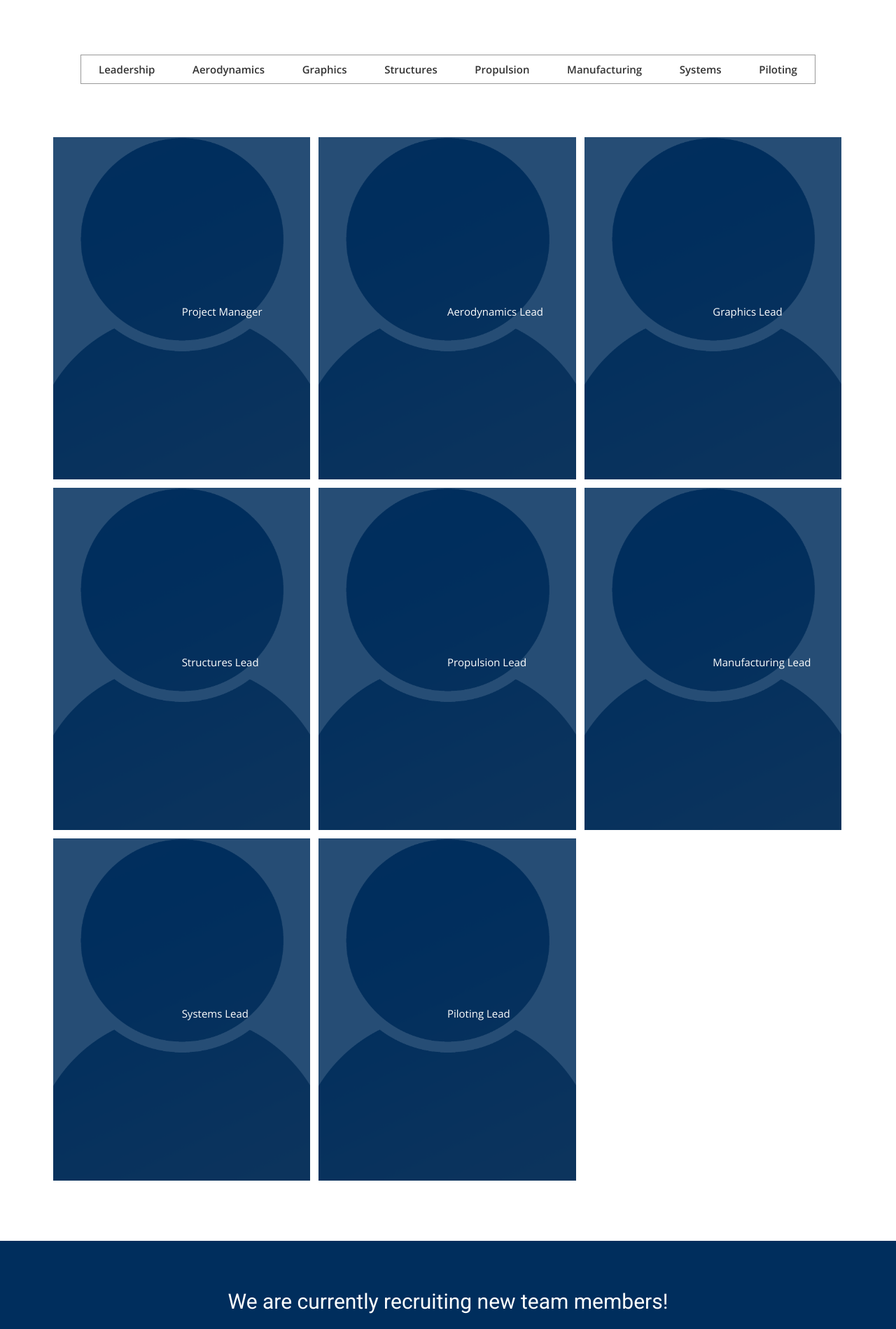
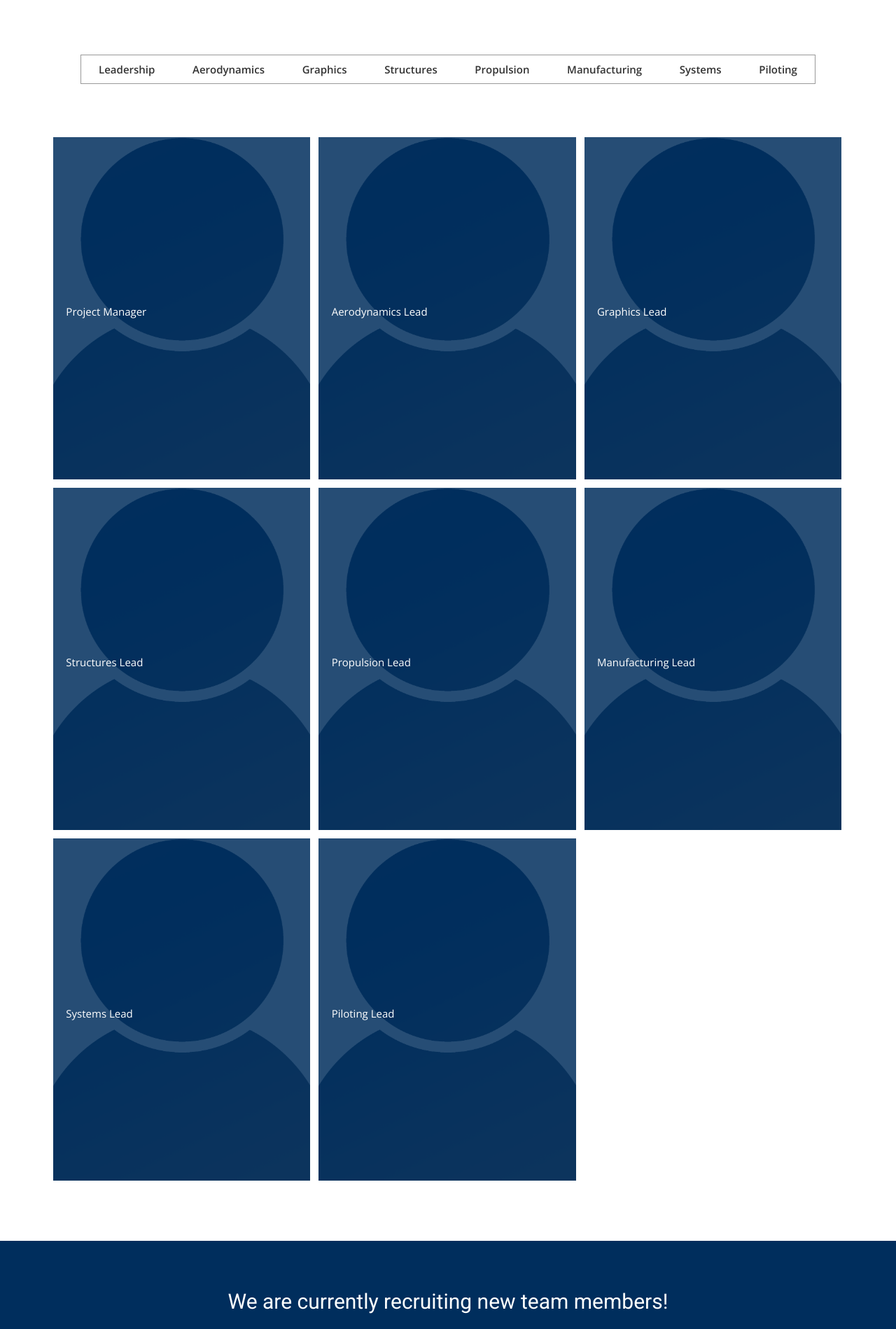
Before and after one commit to BYU-Aeronautics-Club/DBF, a Jekyll site: the page built from members.html, in a window 1280 px wide. Shown: the part 424-2323 px from the top of the page at 70% size. Built offline with Jekyll 4.4.1, drawn with Linux system fonts in a browser that asks for light colours; nearby versions of some CDN libraries; some web fonts are replaced.

Commit message:
try centering better

```diff
--- a/css/airspace.css
+++ b/css/airspace.css
@@ -586,7 +586,7 @@ font header .navbar-default .navbar-nav li a:hover {
   text-align: center;
   position: absolute;
   top: 50%;
-  left: 50%;
+  left: 5%;
   -webkit-transform: translate(0%, 42%);
   -moz-transform: translate(0%, 42%);
   -ms-transform: translate(0%, 42%);
@@ -634,7 +634,7 @@ font header .navbar-default .navbar-nav li a:hover {
   text-align: center;
   position: absolute;
   top: 50%;
-  left: 50%;
+  left: 5%;
   color: white;
   -webkit-transform: translate(0%, -50%);
   -moz-transform: translate(0%, -50%);
```
